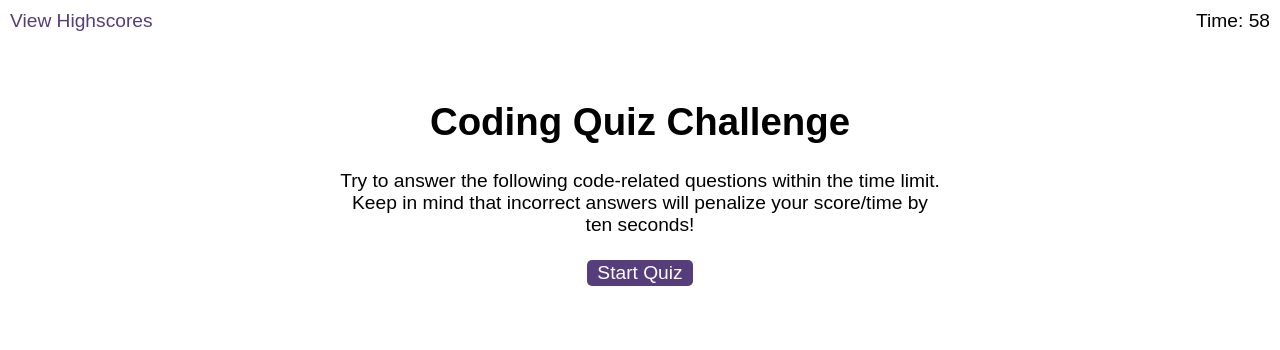
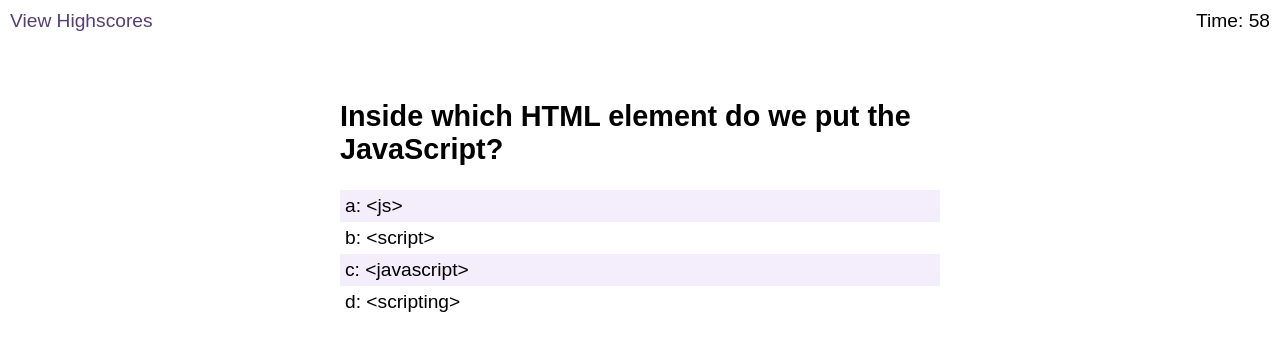
Before and after one commit to berta-rf/timed-Code-Quiz, a plain HTML site: page index.html in a window 1280 px wide. Both pictures are taken after a click on the button "Start Quiz". Drawn offline with Linux system fonts and the light colour scheme.

Commit message:
Add showQuestion function

```diff
--- a/assets/css/styles.css
+++ b/assets/css/styles.css
@@ -46,7 +46,7 @@ ol {
 
 li {
   padding: 5px;
-  list-style: decimal inside none;
+  list-style: none;
 }
 
 li:nth-child(odd) {
--- a/assets/js/logic.js
+++ b/assets/js/logic.js
@@ -1,27 +1,57 @@
 const startQuiz = document.querySelector('#start');
 let finalScore = document.querySelector('#final-score');
 let timer = document.querySelector('#time');
-
+let startScreen = document.querySelector('#start-screen');
+let quizScreen = document.querySelector('#questions');
+let questionIndex = 0;
+let currentQuestion = questions[questionIndex];
 
 // GIVEN I am taking a code quiz
 // WHEN I click the start button
 startQuiz.addEventListener('click', function(){
     // THEN a timer starts and I am presented with a question
+    startScreen.style.display = 'none';
+    showQuestion();
     timerCount();
-    quiz();
 
 });
 
+
+function showQuestion() {
+
+    quizScreen.style.display = 'block';
+    let questionTitleEl = document.querySelector('#question-title');
+    let choicesEl = document.querySelector('#choices');
+
+    questionTitleEl.textContent = currentQuestion.question;
+
+    let choicesOL = document.createElement ("ol");
+    choicesEl.appendChild(choicesOL);
+
+    // choice refers to the key (a, b, c or d) and answer is the value (text answer)
+    for (const [choice, answer] of Object.entries(currentQuestion.choices)){
+
+        let choiceLI = document.createElement("li");
+        choiceLI.textContent = `${choice}: ${answer}`;
+        choicesOL.appendChild(choiceLI);
+    }
+}
+
+
 // WHEN I answer a question
 // THEN I am presented with another question
-function quiz() {
 
-
-}
+// addEventListener click to choices list items so it calls showQuestion()
+// function rightAnswer();
+    // showQuestion();
 
 
 // WHEN I answer a question incorrectly
 // THEN time is subtracted from the clock
+
+// function wrongAnswer();
+    //deduct 10 secs
+    //if timer > 0 then showQuestion();
 
 
 // function to start timer countdown
--- a/assets/js/questions.js
+++ b/assets/js/questions.js
@@ -1,4 +1,4 @@
-let questions = [
+var questions = [
 	{
 		question: 'Inside which HTML element do we put the JavaScript?',
 		choices: {
```
Also changed, not shown: 1 other file. Lines whose indentation alone changed are shown as unchanged.
